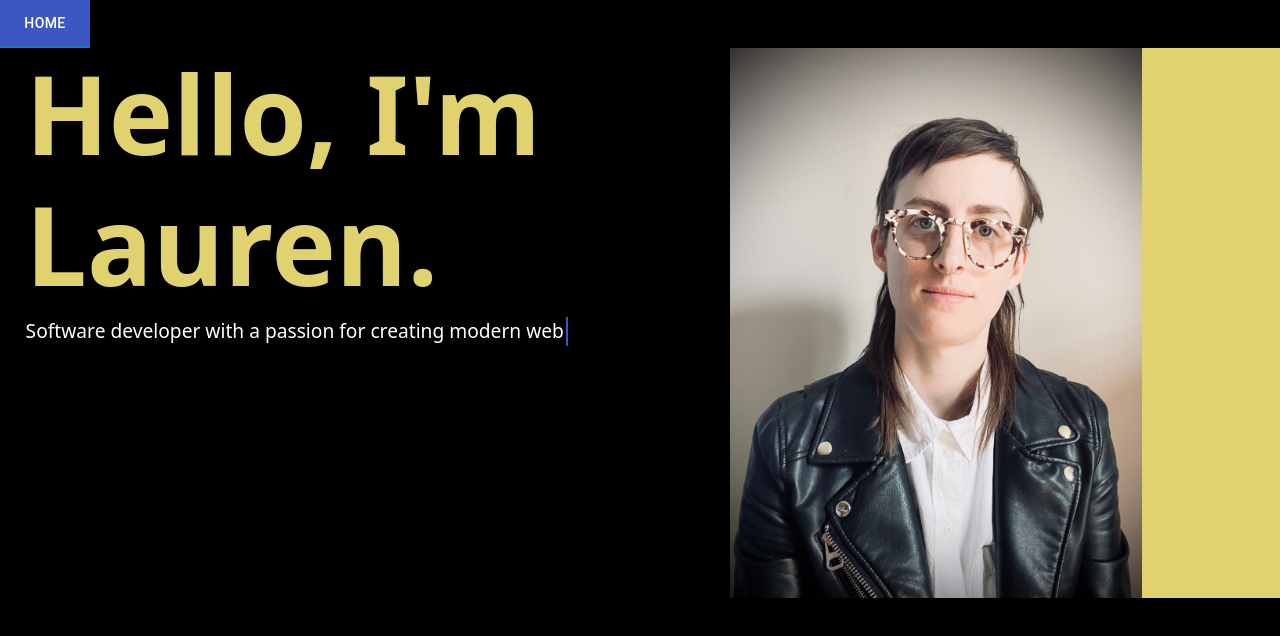
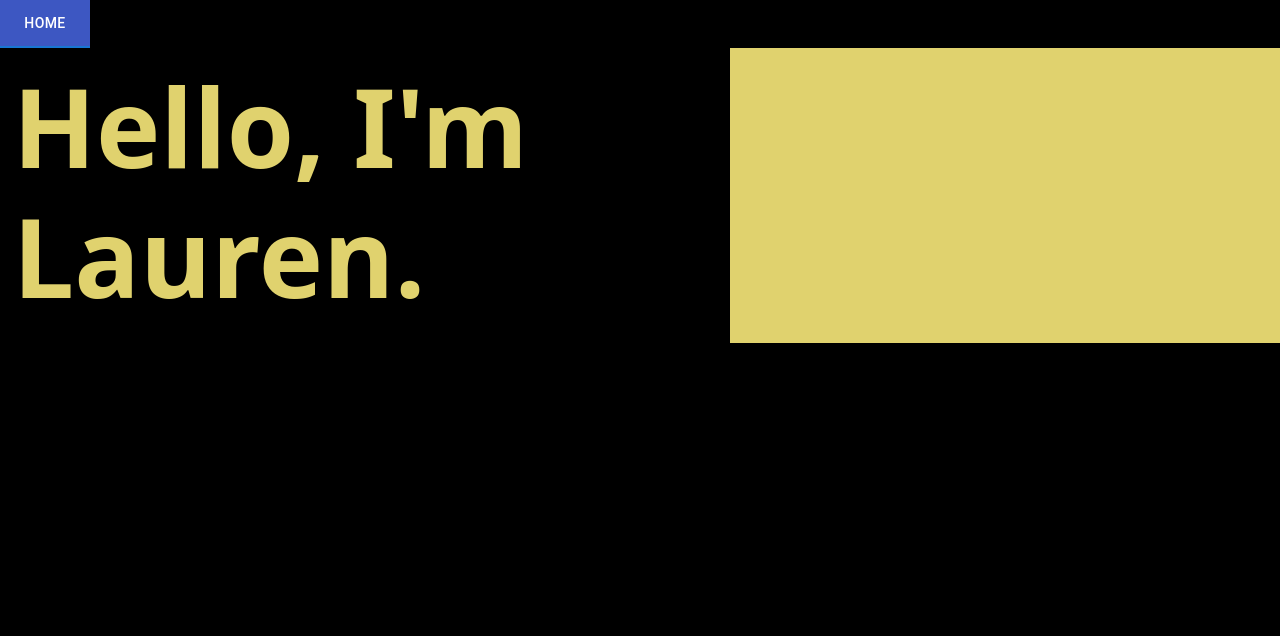
Before and after one commit to laurenmilesdev/portfolio, a Next.js app: page / in a window 1280 px wide. Shown: the top 636 px of the page. Built offline with nearby package versions, Linux system fonts and the light colour scheme.

Commit message:
Cleaned up Layout.tsx and interior components

```diff
--- a/src/components/layout/Layout.tsx
+++ b/src/components/layout/Layout.tsx
@@ -1,32 +1,26 @@
 import Fade from '@mui/material/Fade';
 import LeftContainer from './LeftContainer';
 import RightContainer from './RightContainer';
-
-import ImageType from '@/types/component-helpers/image';
 
 import styles from './Layout.module.css';
 
 type Props = {
   title: string;
-  content: JSX.Element;
   animatedTitle: boolean;
-  includeEmail: boolean;
-  emailSubtitle: string;
-  emailDescription: string;
-  image?: ImageType;
+  leftComponent: JSX.Element;
+  rightComponent?: JSX.Element;
 };
 
 export default function Layout(props: Props): JSX.Element {
   return (
     <Fade in={true}>
-      <div className={`${styles.container} col-md-12`}>
-        <LeftContainer title={props.title} content={props.content} animated={props.animatedTitle} />
-        <RightContainer
-          includeEmail={props.includeEmail}
-          emailSubtitle={props.emailSubtitle}
-          emailDescription={props.emailDescription}
-          image={props.image}
+      <div className={styles.container}>
+        <LeftContainer
+          title={props.title}
+          content={props.leftComponent}
+          animated={props.animatedTitle}
         />
+        <RightContainer content={props.rightComponent} />
       </div>
     </Fade>
   );
--- a/src/components/layout/LeftContainer.module.css
+++ b/src/components/layout/LeftContainer.module.css
@@ -1,21 +1,17 @@
 .left-container {
-  display: flex;
-  flex-direction: column;
   width: 57%;
-  height: auto;
-  padding-left: 2%;
+  padding: 1%;
   color: #fff;
-  background-color: #000;
 }
 
 .title-animated {
-  /* color: #c9c30c; */
-  font-size: 5vw;
+  font-size: 4vw;
   overflow: hidden;
   border-right: 0.15em solid var(--secondary);
   white-space: nowrap;
   animation: blink 0.8s infinite;
   width: 100%;
+  margin-bottom: 1%;
 }
 
 @keyframes blink {
--- a/src/components/layout/RightContainer.module.css
+++ b/src/components/layout/RightContainer.module.css
@@ -1,10 +1,4 @@
 .right-container {
   width: 43%;
-  height: auto;
   background-color: var(--primary);
 }
-
-.photo {
-  width: 75%;
-  height: auto;
-}
--- a/src/components/layout/RightContainer.tsx
+++ b/src/components/layout/RightContainer.tsx
@@ -1,26 +1,13 @@
-import Image from 'next/image';
-import Email from '../contact/Email';
-import ImageType from '@/types/component-helpers/image';
-
 import styles from './RightContainer.module.css';
 
 type Props = {
-  includeEmail: boolean;
-  emailSubtitle: string;
-  emailDescription: string;
-  image?: ImageType;
+  content?: JSX.Element;
 };
 
 export default function RightContainer(props: Props): JSX.Element {
   return (
     <div className={styles['right-container']} data-testid="right-container">
-      {props.includeEmail ? (
-        <Email subtitle={props.emailSubtitle} description={props.emailDescription} />
-      ) : props.image ? (
-        <Image src={props.image.src} alt={props.image.altText} className={styles.photo} />
-      ) : (
-        <></>
-      )}
+      {props.content ?? <></>}
     </div>
   );
 }
```
